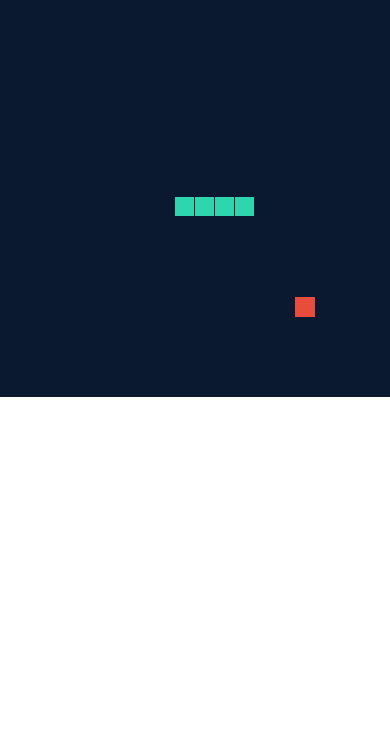
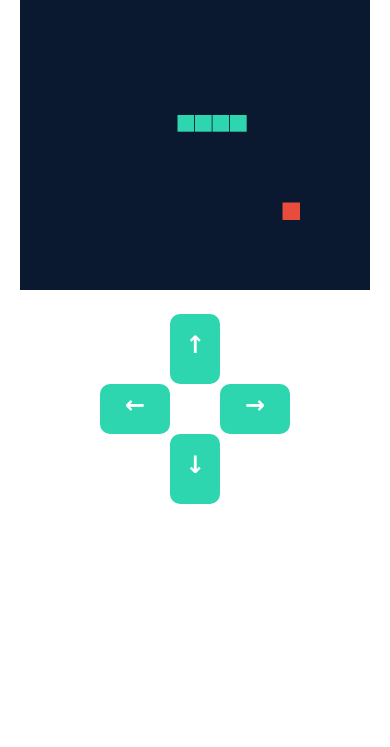
Before and after one commit to grazziotti/snake-game, a plain HTML site: page index.html in a window 390 px wide. Shown: the part 97-844 px from the top of the page. Drawn offline with Linux system fonts and the light colour scheme.

Commit message:
adicionando versão mobile

```diff
--- a/index.html
+++ b/index.html
@@ -13,6 +13,14 @@
     <div id="game">
         <canvas id="stage" width="400" height="400"></canvas>
     </div>
+    <div class="mobileButtons">
+        <button id="up">&#8593;</button>
+        <div>
+            <button id="left">&#8592;</button>
+            <button id="right">&#8594;</button>
+        </div>
+        <button id="down">&#8595;</button>
+    </div>
     <script src="script.js"></script>
 </body>
 </html>
--- a/script.js
+++ b/script.js
@@ -164,3 +164,14 @@ const keyPush = (event) => {
     moveSnake()
 }
 document.addEventListener('keydown', keyPush)
+
+
+
+// Mobile
+const mobileButtons = document.querySelectorAll('.mobileButtons button')
+mobileButtons.forEach( button => {
+    button.addEventListener('click', evt => {
+        direction = evt.target.getAttribute('id')
+        moveSnake()
+    })
+})
--- a/style.css
+++ b/style.css
@@ -35,6 +35,7 @@ h1 {
 #gameOverScreen h1 {
     font-size: 40px;
     margin: 0;
+    display: flex;
 }
 
 #gameOverScreen button {
@@ -53,3 +54,60 @@ h1 {
 #gameOverScreen button:hover {
     background-color: #0db18b;
 }
+
+.mobileButtons {
+    display: none;
+}
+
+
+
+@media (max-width: 415px) {
+    h1 {
+        display: none;
+    }
+    #stage,
+    #score,
+    #gameOverScreen {
+        width: 350px;
+    }
+    #gameOverScreen {
+        height: 350px;
+    }
+
+    .mobileButtons {
+        display: flex;
+        flex-direction: column;
+        align-items: center;
+        margin-top: 20px;
+    }
+
+    .mobileButtons button {
+        padding-bottom: 10px;
+        border: 0;
+        border-radius: 10px;
+        font-size: 24px;
+        font-weight: bold;
+        color: #fff;
+        background-color: #2dd6af;
+    }
+
+    .mobileButtons button:active {
+        background-color: #0db18b;
+    }
+
+    .mobileButtons #up,
+    .mobileButtons #down {
+        width: 50px;
+        height: 70px;
+    }
+
+    .mobileButtons div {
+        display: flex;
+        justify-content: space-between;
+        width: 190px;
+    }
+    .mobileButtons div button {
+        width: 70px;
+        height: 50px;
+    }
+}
```
